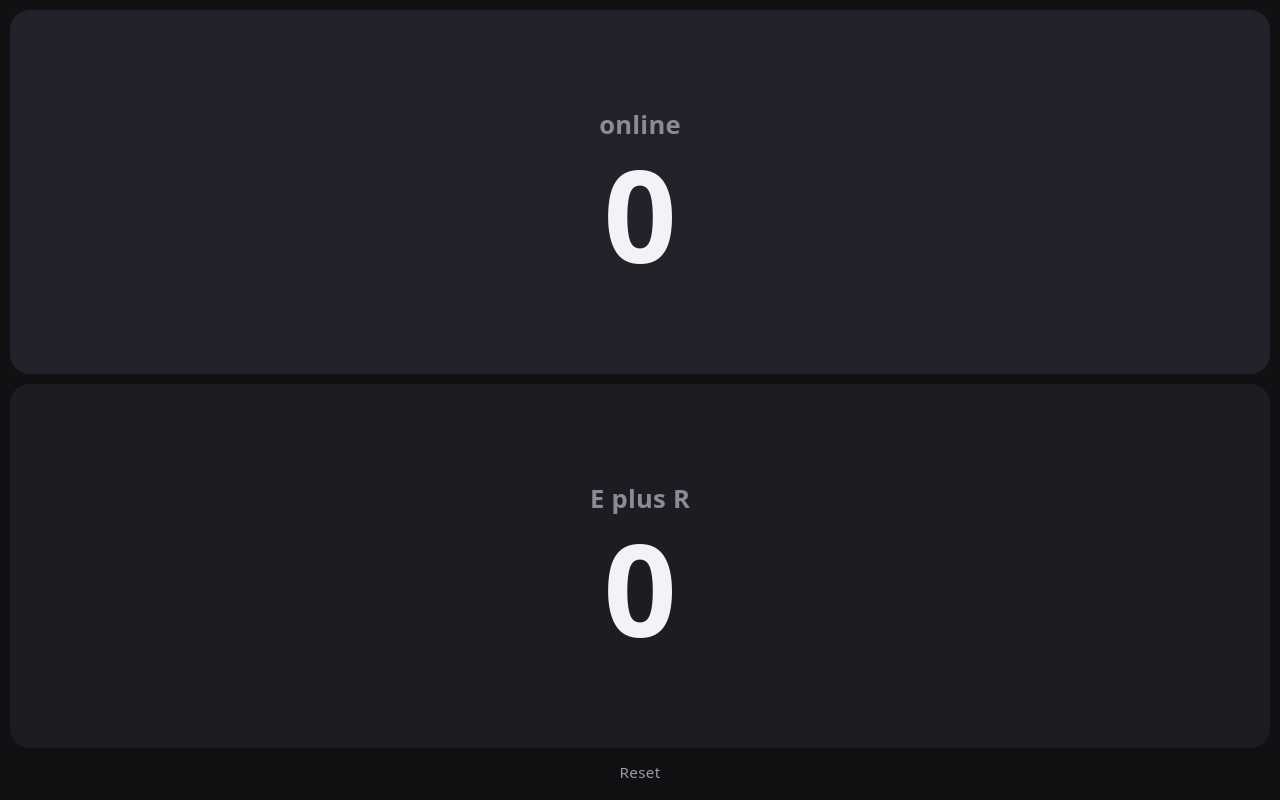
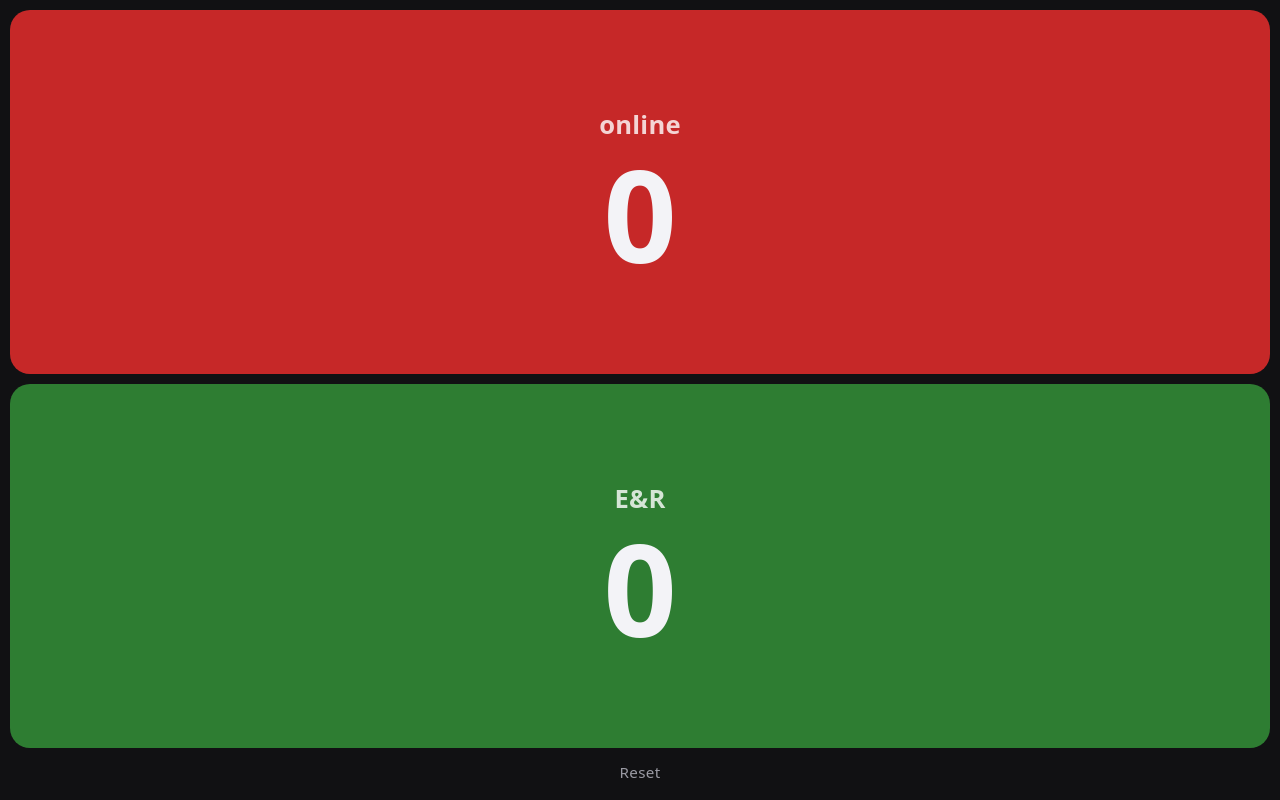
Before and after one commit to dclnc/tap-counter, a plain HTML site: page index.html in a window 1280 px wide. Drawn offline with Linux system fonts and the light colour scheme.

Commit message:
Rename E plus R to E&R; red and green panels

```diff
--- a/index.html
+++ b/index.html
@@ -79,7 +79,11 @@
     }
 
     .panel[data-key="online"] {
-      background: var(--panel-online);
+      background: #c62828;
+    }
+
+    .panel[data-key="ePlusR"] {
+      background: #2e7d32;
     }
 
     .panel:active {
@@ -90,7 +94,7 @@
       font-size: clamp(1.1rem, 4.5vw, 1.6rem);
       font-weight: 600;
       letter-spacing: 0.01em;
-      color: var(--muted);
+      color: rgba(255, 255, 255, 0.8);
     }
 
     .count {
@@ -145,8 +149,8 @@
       <span class="label">online</span>
       <span class="count" data-count="online">0</span>
     </button>
-    <button type="button" class="panel" data-key="ePlusR" data-freq="880" aria-label="E plus R">
-      <span class="label">E plus R</span>
+    <button type="button" class="panel" data-key="ePlusR" data-freq="880" aria-label="E&amp;R">
+      <span class="label">E&amp;R</span>
       <span class="count" data-count="ePlusR">0</span>
     </button>
   </div>
```
